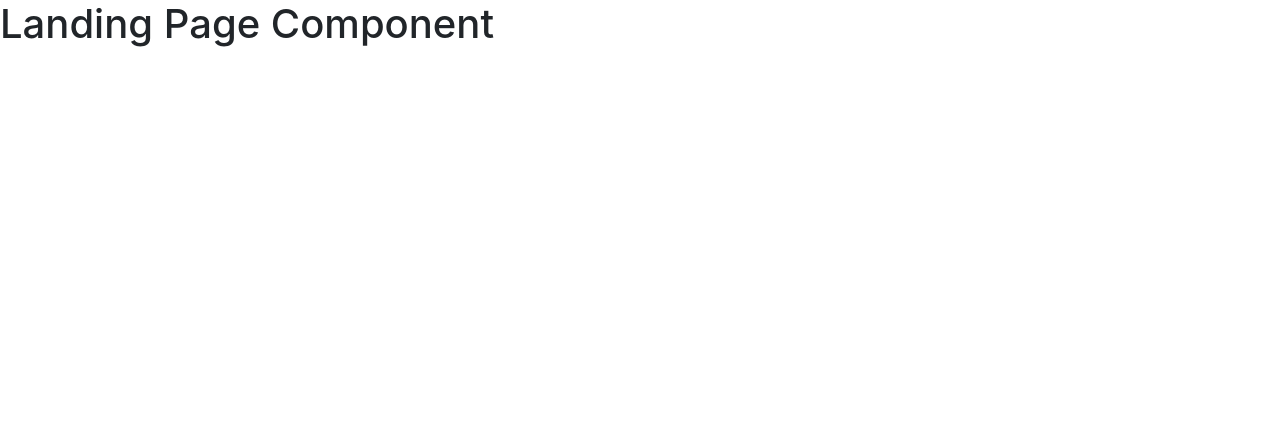
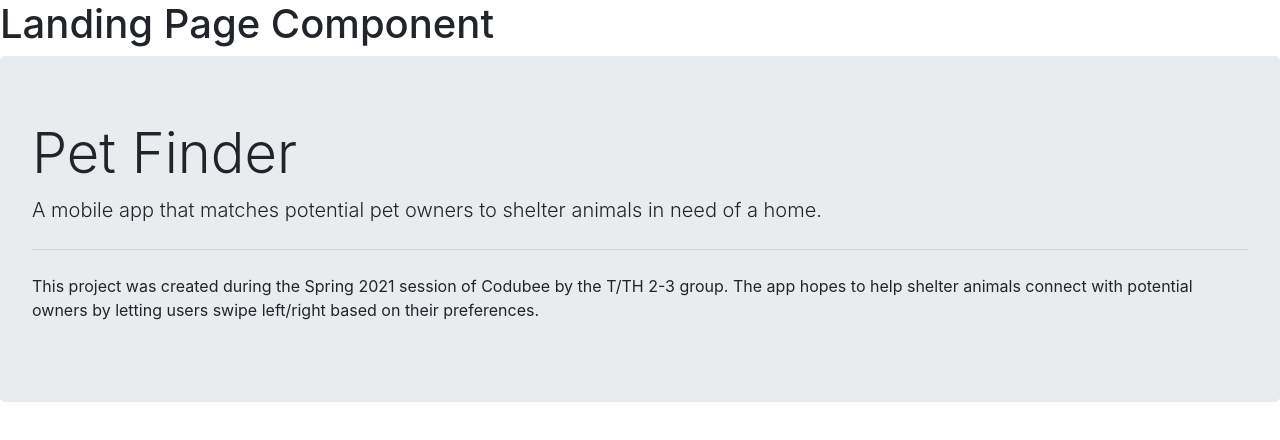
Before and after one commit to Codubee/PetFinderTTH2-3, a React (Create React App) app in the folder frontend/: page / in a window 1280 px wide. Shown: the top 440 px of the page. Built offline with nearby package versions, Linux system fonts and the light colour scheme.

Commit message:
Filled Explanation.js and added component to the landing page.

```diff
--- a/frontend/src/components/Explanation.js
+++ b/frontend/src/components/Explanation.js
@@ -1 +1,21 @@
 // This is where the explanation component will be created
+import React from 'react';
+import { Jumbotron } from 'reactstrap';
+
+function Explanation() {
+  return (
+    <div>
+      <Jumbotron>
+        <h1 className="display-4">Pet Finder</h1>
+        <p className="lead">A mobile app that matches potential pet owners to shelter animals in need of a home.</p>
+        <hr className="my-4" />
+        <p>
+          This project was created during the Spring 2021 session of Codubee by the T/TH 2-3 group. The app hopes to help shelter animals
+          connect with potential owners by letting users swipe left/right based on their preferences.
+        </p>
+      </Jumbotron>
+    </div>
+  );
+};
+
+export default Explanation;
--- a/frontend/src/views/LandingPage.js
+++ b/frontend/src/views/LandingPage.js
@@ -1,10 +1,14 @@
 import React from 'react';
+import Explanation from '../components/Explanation.js';
 
 function LandingPage(){
     return(
         <div>
             {/* Insert your created components here */}
             <h1>Landing Page Component</h1>
+
+            {/* Explanation Component*/}
+            <Explanation/>
         </div>
     )
 }
```
